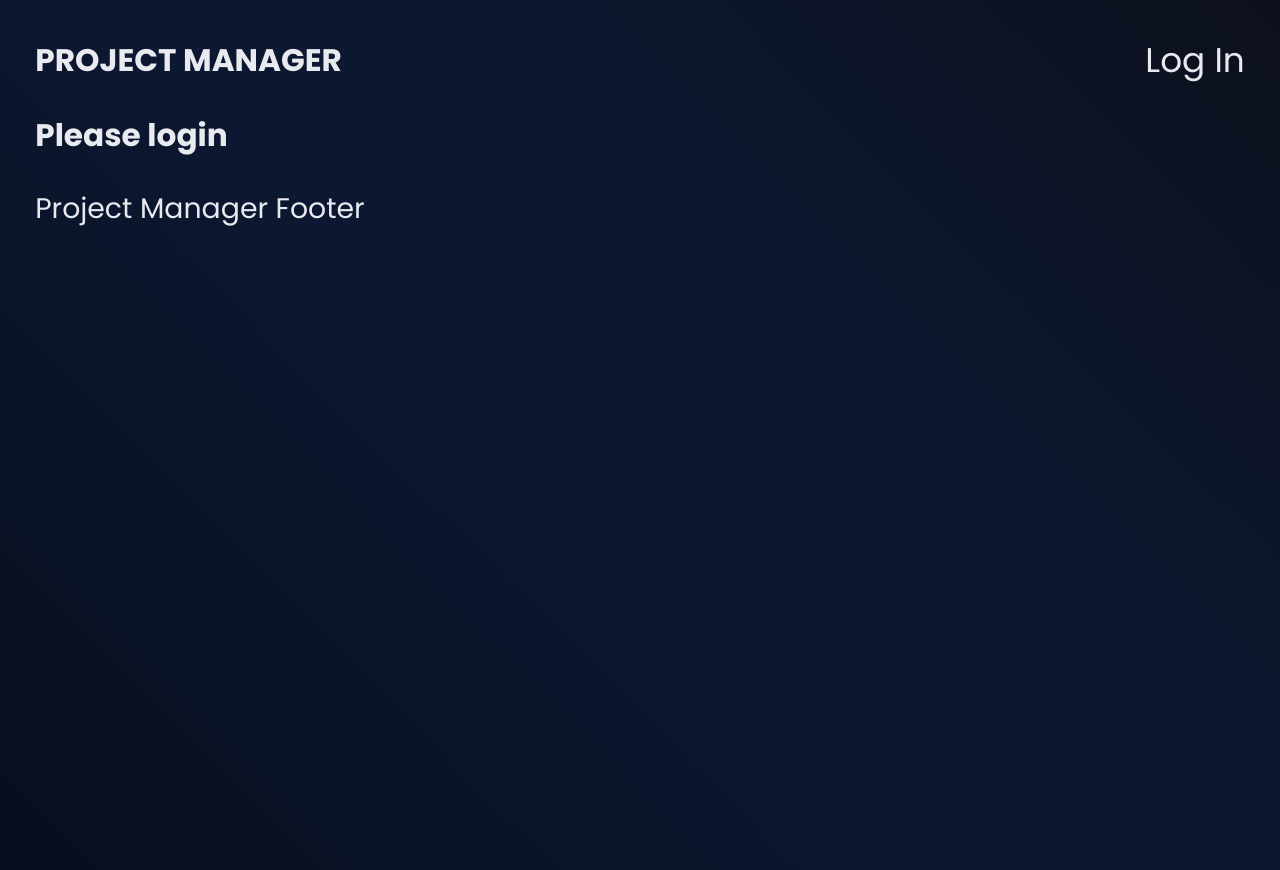
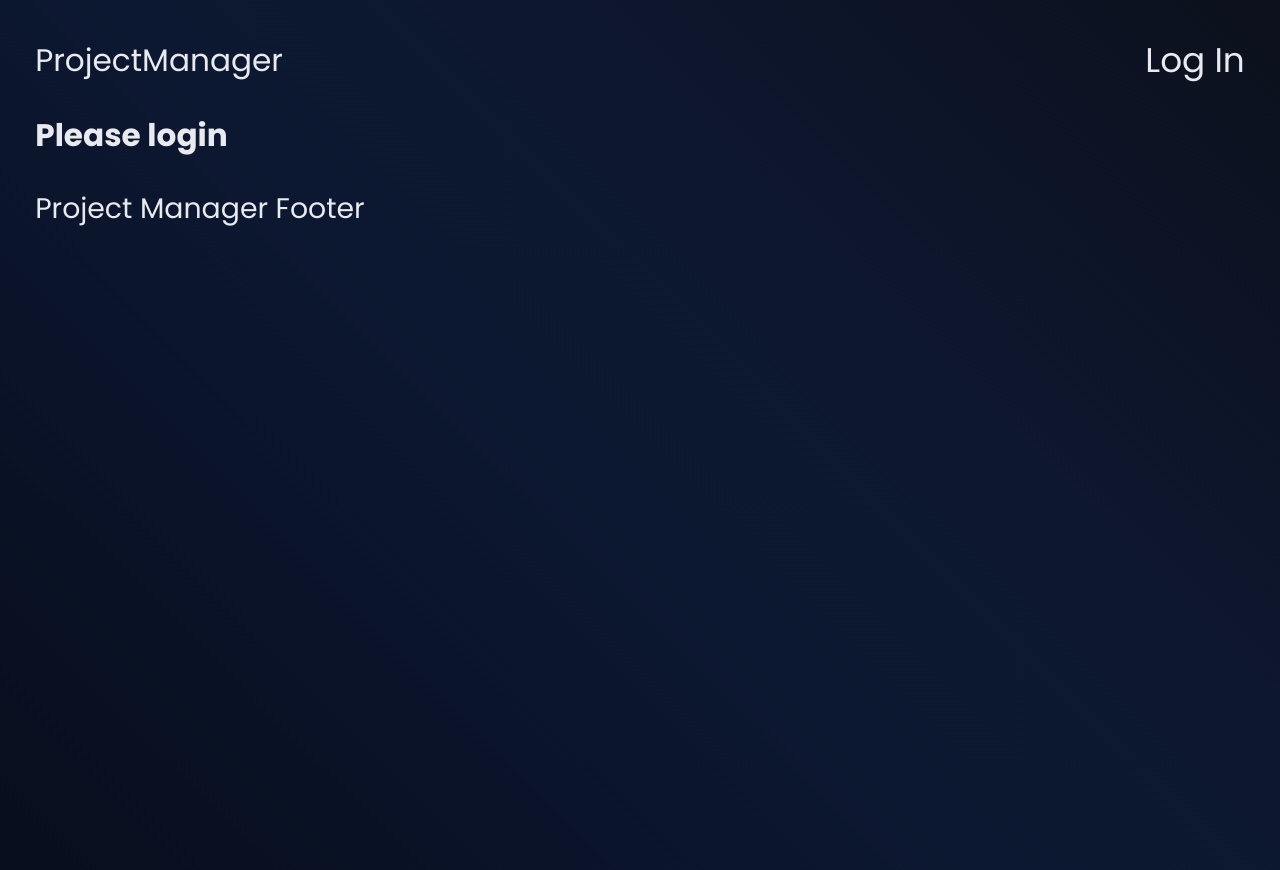
Before and after one commit to venoblin/teamhub-frontend, a React (Create React App) app: page / in a window 1280 px wide. Built offline with nearby package versions, Linux system fonts and the light colour scheme; no server answers.

Commit message:
changed logo name and modified styles

```diff
--- a/src/components/NavBar.tsx
+++ b/src/components/NavBar.tsx
@@ -12,7 +12,7 @@ const NavBar = () => {
 
   return (
     <nav className='main-nav'>
-      <Link className='logo' to='/'>Project Manager</Link>
+      <Link className='logo' to='/'>ProjectManager</Link>
 
       <div className='links'>
         {userContext?.authenticated ? (
--- a/src/styles/App.css
+++ b/src/styles/App.css
@@ -16,9 +16,9 @@ a:hover {
   font-size: 0;
 }
 
-.logo {
-  text-transform: uppercase;
-  font-weight: bold;
+.logo:hover {
+  text-decoration: none;
+  color: #ff394f;
 }
 
 button {
--- a/src/styles/App.scss
+++ b/src/styles/App.scss
@@ -20,8 +20,11 @@ a {
 }
 
 .logo {
-  text-transform: uppercase;
-  font-weight: bold;
+
+  &:hover {
+    text-decoration: none;
+    color: $primaryColor;
+  }
 }
 
 button {
```
Also changed, not shown: 1 other file (tests, documents, lock files or other folders).
